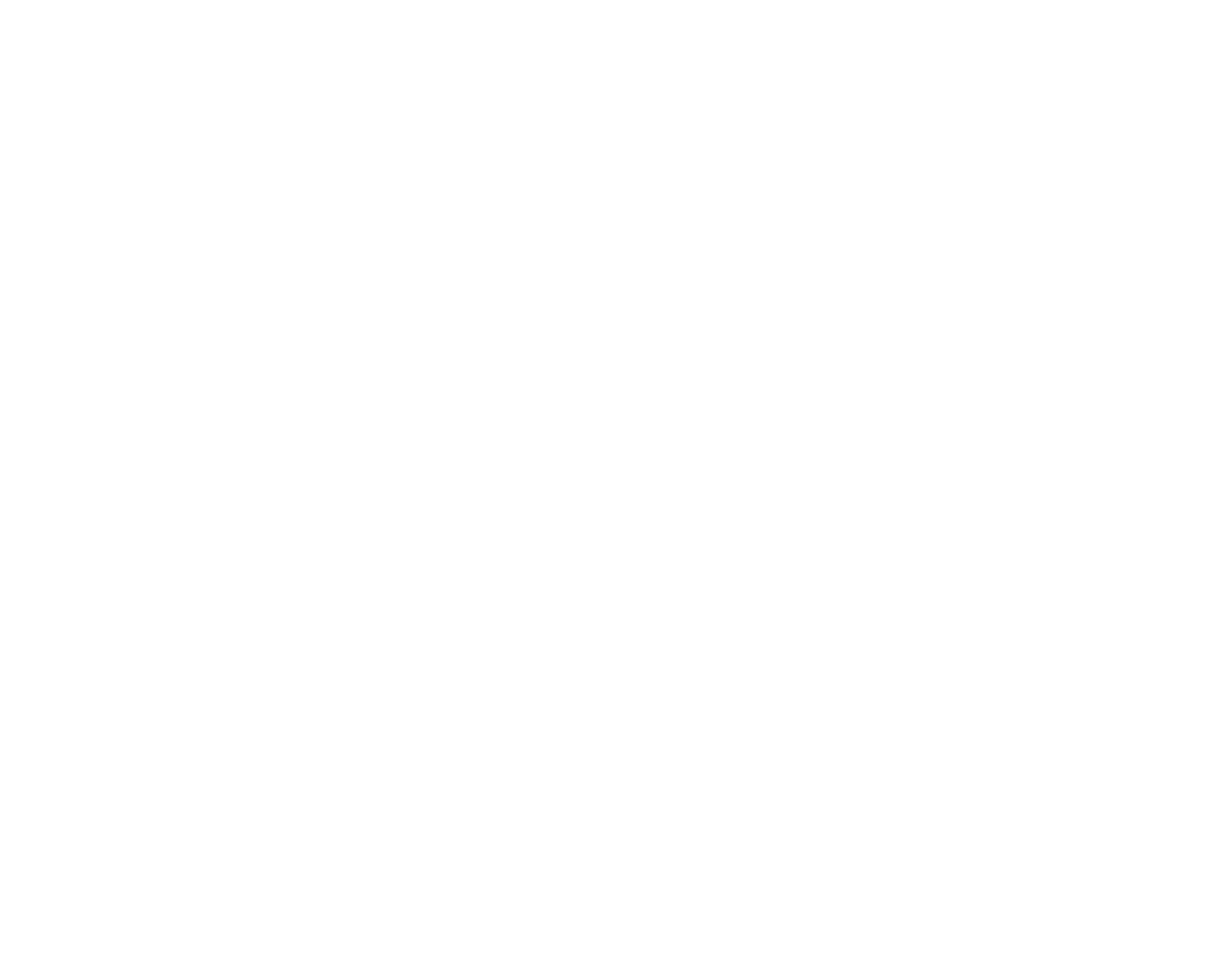
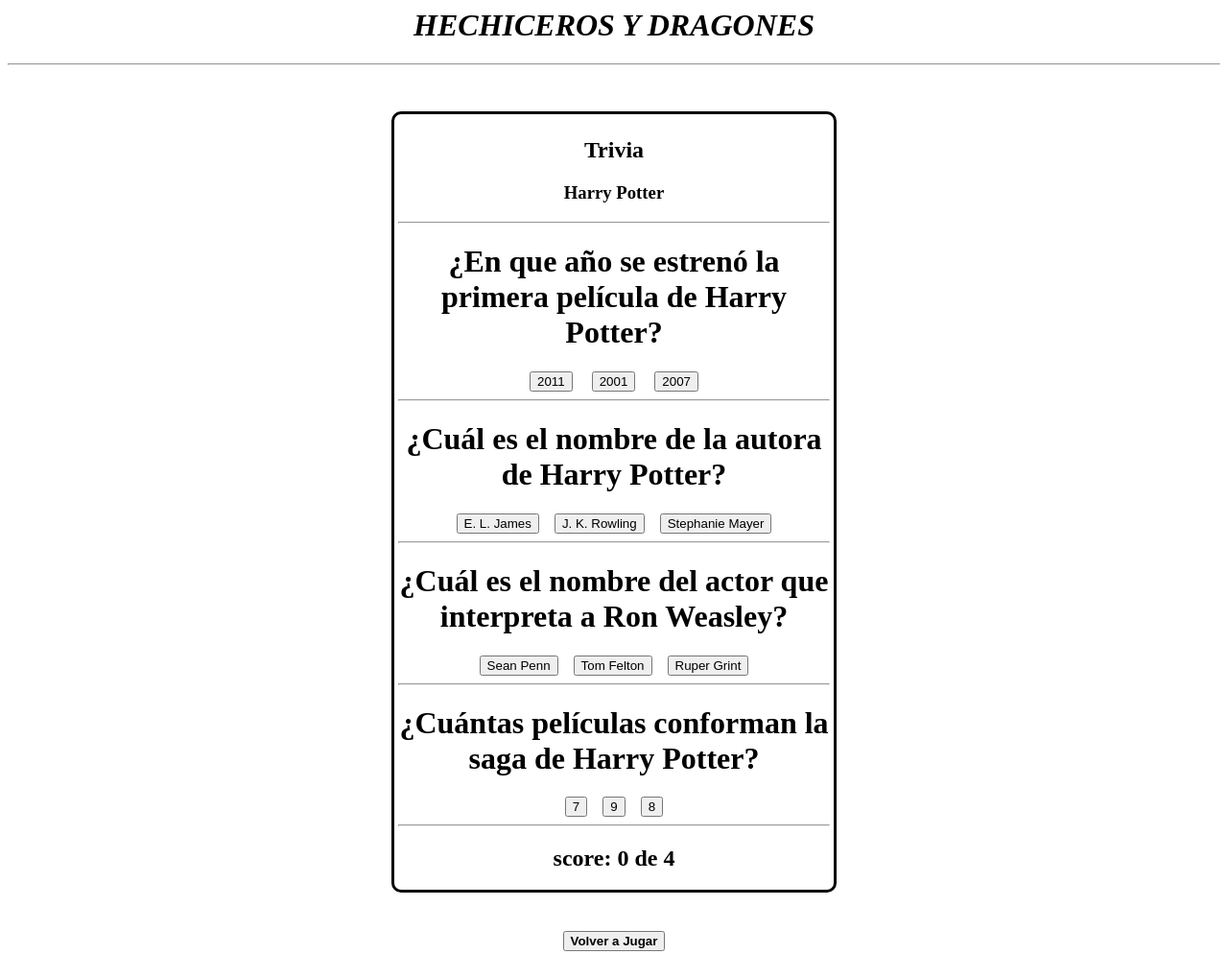
Before and after one commit to RosaIsela31/triviaReloadedLaboratoria, a plain HTML site: page harryPotter.html in a window 1280 px wide. Shown: the whole page at 96% size. Before the commit the page ends 800 px from the top, so only its background shows below. Drawn offline with Linux system fonts and the light colour scheme.

Commit message:
Reemplacé onclick, agregué variables para preguntas, posibles respuestas y respuestas correctas de HarryPotter, seleccione los h1 y botones vacíos del HTML y se los asigné como valor a variables, también hice un for para llenar los botones vacíos con las posibles respuestas y por último hice un for para iterar los botones con la finalidad de encontrar si el botón elegido coincide con el que contenía la respuesta correcta, se agregó un botón para volver a jugar y se centró el div

```diff
--- a/harryPotter.html
+++ b/harryPotter.html
@@ -0,0 +1,198 @@
+<html>
+<head>
+  <meta charset="utf-8">
+  <meta name="viewport" content="width=device-width">
+  <title>Harry Potter</title>
+  <link href="style.css" rel="stylesheet" type="text/css" />
+</head>
+
+<body>
+<!---Estilo--->
+<style>
+      #frame001 {
+          height: 800px;
+          width: 450px;
+          background-color: white;
+          border: 3px solid black;
+          margin: 4px;
+          padding: 4px;
+          border-radius: 10px;
+      }
+
+      #center001 {
+          text-align: center;
+          color: black;
+      }
+</style>
+
+<div align="center">
+  <h1><em><strong>HECHICEROS Y DRAGONES</strong></em><h1>
+</div>      <hr>  </br> </br>
+
+ <div align="center">
+    <div id="frame001">
+        <div id="center001">
+         <strong><h2> Trivia</h2> <h3>
+           Harry Potter</h3></strong>  <hr>
+
+           <h1 id="showingQuestionHarry1"></h1>
+           <button type="button" name="button" class="firstBottons"></button> &nbsp;&nbsp;&nbsp;
+           <button type="button" name="button" class="firstBottons"></button> &nbsp;&nbsp;&nbsp;
+           <button type="button" name="button" class="firstBottons"></button>
+           <hr>
+
+           <h1 id="showingQuestionHarry2"></h1>
+           <button type="button" name="button" class="secondBottons"></button>&nbsp;&nbsp;&nbsp;
+           <button type="button" name="button" class="secondBottons"></button>&nbsp;&nbsp;&nbsp;
+           <button type="button" name="button" class="secondBottons"></button>
+           <hr>
+
+           <h1 id="showingQuestionHarry3"></h1>
+           <button type="button" name="button" class="thirdBottons"></button>&nbsp;&nbsp;&nbsp;
+           <button type="button" name="button" class="thirdBottons"></button>&nbsp;&nbsp;&nbsp;
+           <button type="button" name="button" class="thirdBottons"></button>
+           <hr>
+
+           <h1 id="showingQuestionHarry4"></h1>
+           <button type="button" name="button" class="fourthBottons"></button>&nbsp;&nbsp;&nbsp;
+           <button type="button" name="button" class="fourthBottons"></button>&nbsp;&nbsp;&nbsp;
+           <button type="button" name="button" class="fourthBottons"></button>
+           <hr>
+
+           <h2 id="forScore"></h2>
+
+        </div>
+       </div>
+ </div>
+
+  <form action="categories.html">
+      <div align="center">
+       <h4><br/>
+       <button type="submit" id="redirectingHarry"><strong>Volver a Jugar</strong></button>
+        </h4>
+      </div>
+     </form>
+
+
+
+<script>
+
+// Declarando las variables para cada una de las preguntas HarryP
+let questionHarry1 = "¿En que año se estrenó la primera película de Harry Potter?";
+let questionHarry2 = "¿Cuál es el nombre de la autora de Harry Potter?";
+let questionHarry3 = "¿Cuál es el nombre del actor que interpreta a Ron Weasley?";
+let questionHarry4 = "¿Cuántas películas conforman la saga de Harry Potter?";
+
+ // Declarando las variables para las respuestas de las preguntas HarryP
+let answersHarry1 = ["2011","2001","2007"];
+let answersHarry2 = ["E. L. James","J. K. Rowling","Stephanie Mayer"];
+let answersHarry3 = ["Sean Penn","Tom Felton", "Ruper Grint"];
+let answersHarry4 = ["7", "9", "8"];
+
+// Declarando las variables para la respuesta correcta
+let correctAnswerHarry1 = "2011";
+let correctAnswerHarry2 = "J. K. Rowling";
+let correctAnswerHarry3 = "Ruper Grint";
+let correctAnswerHarry4 = "8";
+
+// Declarando la variable para el score
+let score = 0;
+
+// Seleccionando los elementos h1 vacíos del HTML por medio de su Id
+let h1Harry1 = document.getElementById("showingQuestionHarry1");
+let h1Harry2 = document.getElementById("showingQuestionHarry2");
+let h1Harry3 = document.getElementById("showingQuestionHarry3");
+let h1Harry4 = document.getElementById("showingQuestionHarry4");
+
+ // Seleccionando los 3 botones vacíos de cada pregunta en una variable distinta
+let bottonsEmptyHarry1 = document.getElementsByClassName("firstBottons")
+let bottonsEmptyHarry2 = document.getElementsByClassName("secondBottons")
+let bottonsEmptyHarry3 = document.getElementsByClassName("thirdBottons")
+let bottonsEmptyHarry4 = document.getElementsByClassName("fourthBottons")
+
+// Seleccionando h2 vacío del HTML por medio de su Id
+let scoreh2 = document.getElementById("forScore");
+
+// Dentro de la variable h1Harry1 voy a "escribir"  la variable questionGot1, así sucesivamente
+h1Harry1.innerHTML = questionHarry1;
+h1Harry2.innerHTML = questionHarry2;
+h1Harry3.innerHTML = questionHarry3;
+h1Harry4.innerHTML = questionHarry4;
+
+ // Imprimiendo score
+ scoreh2.innerHTML = "score: " + score + " de 4";
+
+ // Llenar los botones vacíos con una posible respuesta
+for(let i = 0; i < bottonsEmptyHarry1.length; i++){
+  bottonsEmptyHarry1[i].innerHTML = answersHarry1[i];
+}
+ for(let i = 0; i < bottonsEmptyHarry2.length; i++){
+  bottonsEmptyHarry2[i].innerHTML = answersHarry2[i];
+}
+ for(let i = 0; i < bottonsEmptyHarry3.length; i++){
+  bottonsEmptyHarry3[i].innerHTML = answersHarry3[i];
+}
+ for(let i = 0; i < bottonsEmptyHarry4.length; i++){
+  bottonsEmptyHarry4[i].innerHTML = answersHarry4[i];
+}
+
+
+ // Iterando los elementos dentro del array
+for(let i = 0; i < bottonsEmptyHarry1.length; i++){
+  bottonsEmptyHarry1[i].addEventListener("click", function(){
+    if(this.innerHTML === correctAnswerHarry1){
+      h1Harry1.innerHTML = "Correcto";
+      score ++;
+      scoreh2.innerHTML = "score: " + score + " de 4";
+    }else{
+      h1Harry1.innerHTML = "Incorrecto";
+    }
+  })
+}
+
+for(let i = 0; i < bottonsEmptyHarry2.length; i++){
+  bottonsEmptyHarry2[i].addEventListener("click", function(){
+    if(this.innerHTML === correctAnswerHarry2){
+      h1Harry2.innerHTML = "Correcto";
+      score ++;
+      scoreh2.innerHTML = "score: " + score + " de 4";
+    }else{
+      h1Harry2.innerHTML = "Incorrecto";
+    }
+  })
+}
+
+
+for(let i = 0; i < bottonsEmptyHarry3.length; i++){
+  bottonsEmptyHarry3[i].addEventListener("click", function(){
+    if(this.innerHTML === correctAnswerHarry3){
+      h1Harry3.innerHTML = "Correcto";
+      score ++;
+      scoreh2.innerHTML = "score: " + score + " de 4";
+    }else{
+      h1Harry3.innerHTML = "Incorrecto";
+    }
+  })
+}
+
+
+for(let i = 0; i < bottonsEmptyHarry4.length; i++){
+  bottonsEmptyHarry4[i].addEventListener("click", function(){
+    if(this.innerHTML === correctAnswerHarry4){
+      h1Harry4.innerHTML = "Correcto";
+      score ++;
+      scoreh2.innerHTML = "score: " + score + " de 4";
+    }else{
+      h1Harry4.innerHTML = "Incorrecto";
+    }
+  })
+}
+
+</script>
+</div>
+
+<script src="app.js"></script>
+
+</body>
+
+</html>
```
Also changed, not shown: got.html (+38 -1 lines).
